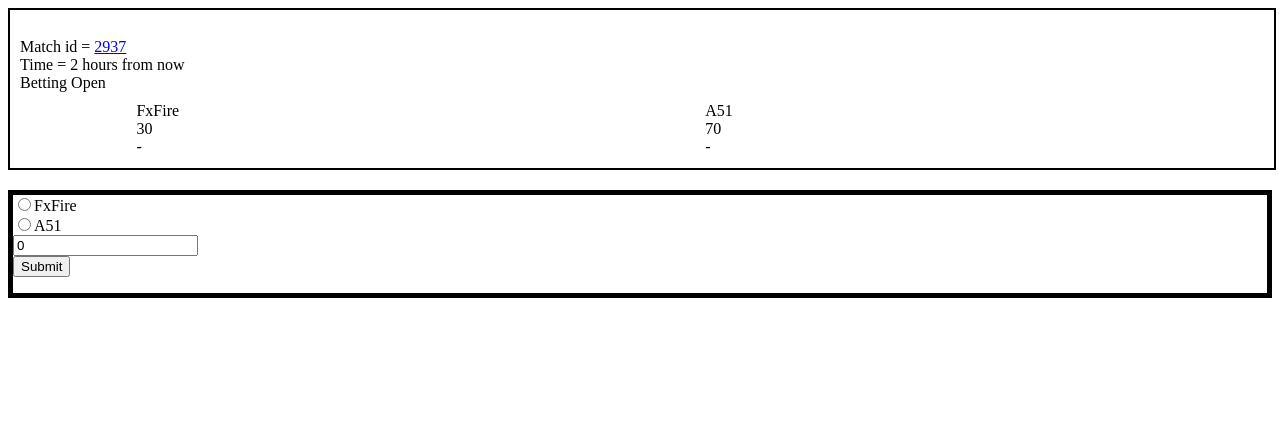
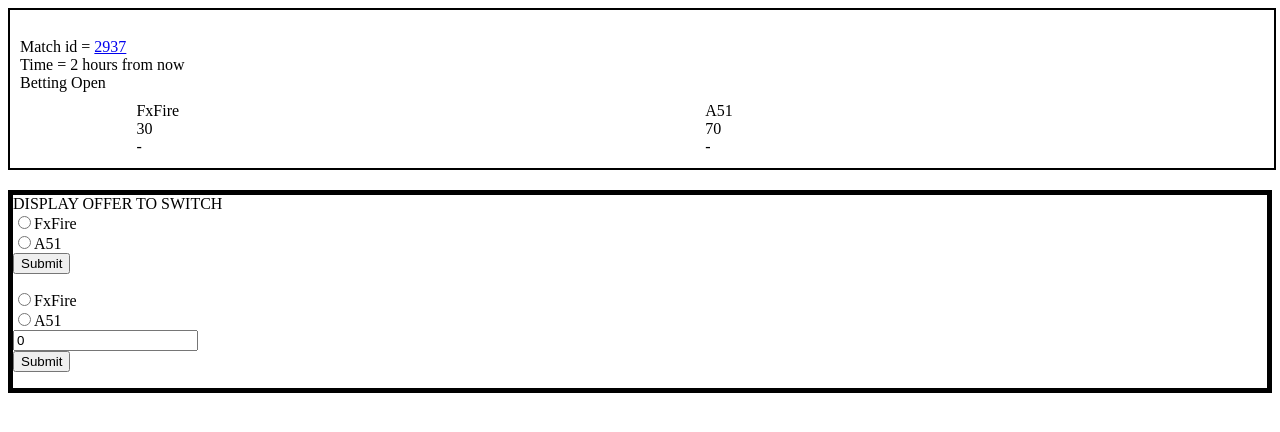
Before and after one commit to ECCSGL/comfy-beta, a Django app: page /match/2937 in a window 1280 px wide. Shown: the top 432 px of the page. Run offline with Django 3.2, Linux system fonts and the light colour scheme; data comes from the database, SQL or seed files in the repository.

Commit message:
Switching

```diff
--- a/eccsgl/comfy/templates/one_match_detail.html
+++ b/eccsgl/comfy/templates/one_match_detail.html
@@ -4,13 +4,21 @@
     {% if bet_placed %}
      <div class="your_bet">
          {% include "one_bet_short.html" %}
+     </div>
+     {% endif %}
      {% if match_dict.state == 1 %}
          <div class="bet_swap">
             DISPLAY OFFER TO SWITCH
+                <form name="switch_form" action="/switchbet/" method="POST">
+                    <input type="radio" name="team" value=1 {% if bet.team == 1 %}checked{% endif %} >{{match_dict.team_1_name}}<br/>
+                    <input type="radio" name="team" value=2 {% if bet.team == 2 %}checked{% endif %}>{{match_dict.team_2_name}}<br/>
+                    <input type="hidden" name="match" value={{match_dict.match_id}}>
+                    <input type="Submit" name="Switch">
+                </form>
              </div>
      {% endif %}
-    </div>
-    {% endif %}
+
+
 {% if match_dict.state == 1 and not bet_placed %}
     <form name="betting_form" action="/placebet/" method="POST">
         <input type="radio" name="team" value=1>{{match_dict.team_1_name}}<br/>
--- a/eccsgl/comfy/views.py
+++ b/eccsgl/comfy/views.py
@@ -67,13 +67,14 @@ def place_bet(request):
     if not user_exists or not bet_dict["valid"]:
         raise django.http.Http404
 
+    #Check if bets are still open
+
     try:
         bet = Bet.objects.get(user=user,match=Match.objects.get(pk=bet_dict["m_id"]))
         return redirect("comfy.views.one_match_details",match=bet_dict["m_id"])
     except:
         pass
 
-    #Check funds
     if bet_dict["amount"] > user.balance:
         return redirect("comfy.views.one_match_details",match=bet_dict["m_id"])
     else:
@@ -88,18 +89,20 @@ def place_bet(request):
     return redirect("comfy.views.one_match_details",match=bet_dict["m_id"])
 
 def switch_bet(request):
+    #needs to check if bets are still open
     user, user_exists = get_user_details(request)
 
     switch_dict = switch_form_processing(request)
+    print(switch_dict)
 
     if not user_exists or not switch_dict["valid"]:
         raise django.http.Http404
 
     try:
-        bet = Bet.objects.get(user=user,match=Match.objects.get(user=user,pk=switch_dict["m_id"]))
+        bet = Bet.objects.get(user=user,match=Match.objects.get(pk=switch_dict["m_id"]))
+    except:
         return redirect("comfy.views.one_match_details",match=switch_dict["m_id"])
-    except:
-        pass
+
 
     bet.team = switch_dict["team"]
     bet.save()
--- a/eccsgl/eccsgl/urls.py
+++ b/eccsgl/eccsgl/urls.py
@@ -13,4 +13,5 @@ urlpatterns = patterns('',
     url(r'^account/(?P<hash>[0-9a-zA-Z]+)',comfy.views.account_incl_hash),
     url(r'^account/',comfy.views.account_excl_hash),
     url(r'^placebet/',comfy.views.place_bet),
+    url(r'^switchbet/',comfy.views.switch_bet)
 )
```
Lines whose indentation alone changed are shown as unchanged.
